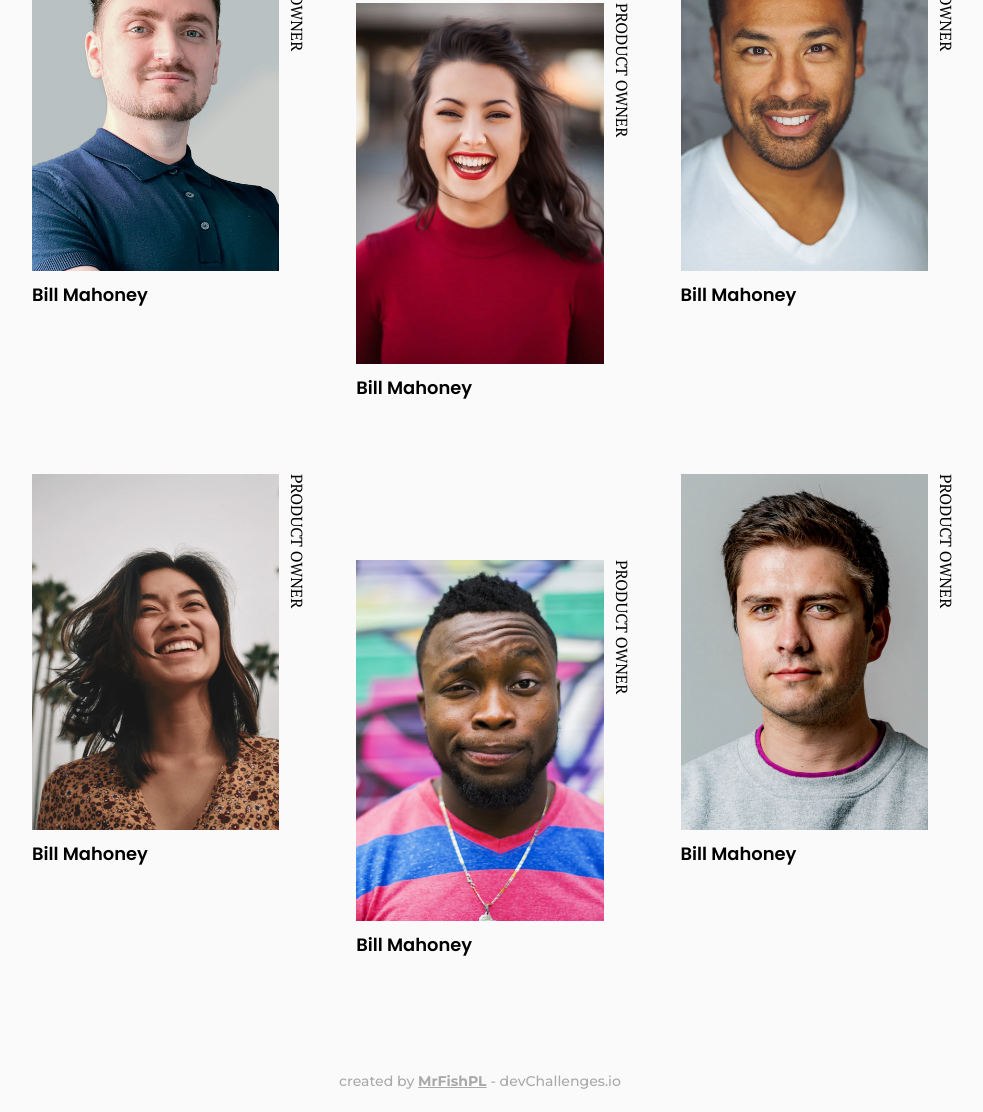
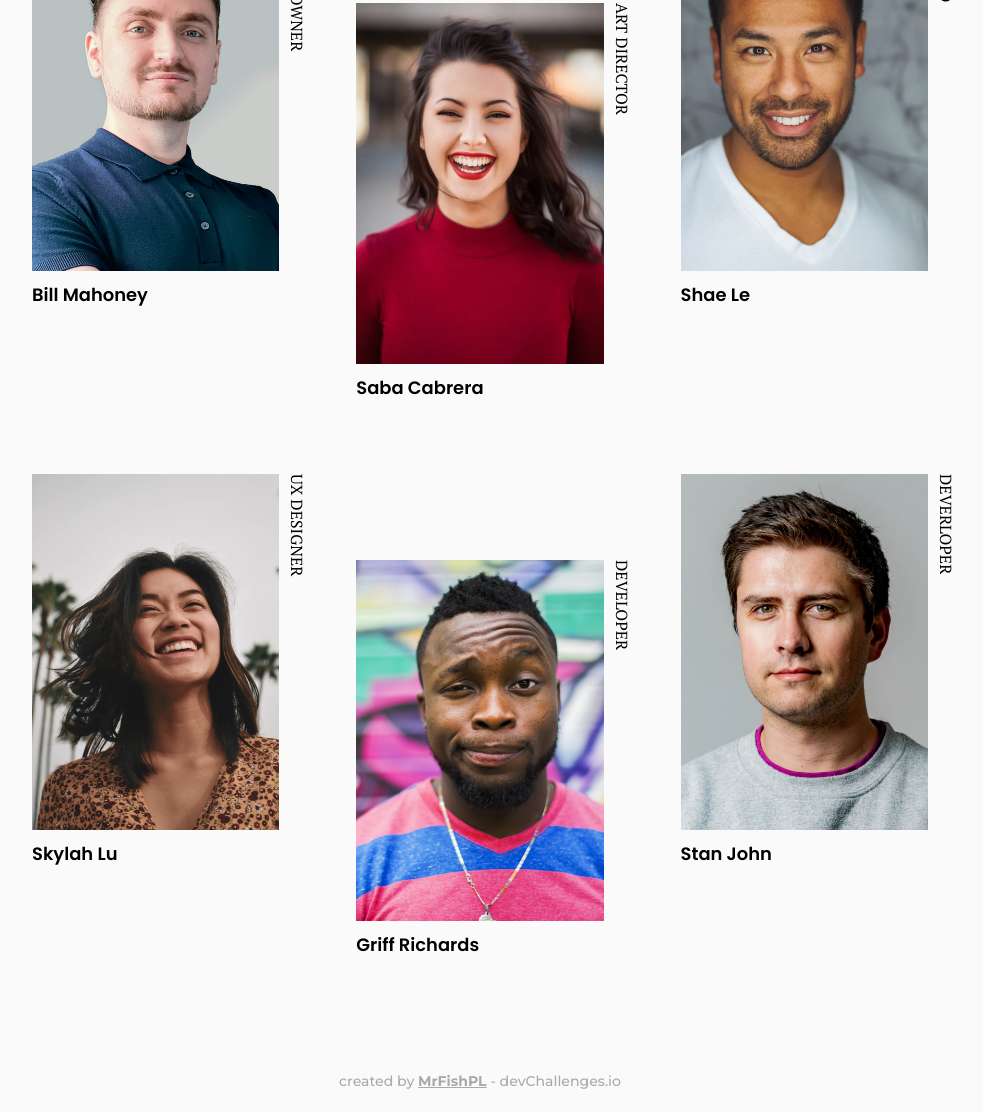
Before and after one commit to MrFishPL/devchallenges.io-MyTeamPage-MrFishPL-, a plain HTML site: page index.html in a window 1280 px wide. Shown: the part 435-1547 px from the top of the page, without its empty margins (160-1143 px from the left). Drawn offline with Linux system fonts and the light colour scheme.

Commit message:
Update index.html

```diff
--- a/index.html
+++ b/index.html
@@ -36,46 +36,46 @@
         <div class="card">
           <figure>
             <img src="img/photo2.png" alt="" />
-            <figcaption>Product owner</figcaption>
+            <figcaption>Art director</figcaption>
           </figure>
 
-          <strong>Bill Mahoney</strong>
+          <strong>Saba Cabrera</strong>
         </div>
 
         <div class="card">
           <figure>
             <img src="img/photo3.png" alt="" />
-            <figcaption>Product owner</figcaption>
+            <figcaption>Tech Lead</figcaption>
           </figure>
 
-          <strong>Bill Mahoney</strong>
+          <strong>Shae Le</strong>
         </div>
 
         <div class="card">
           <figure>
             <img src="img/photo4.png" alt="" />
-            <figcaption>Product owner</figcaption>
+            <figcaption>UX Designer</figcaption>
           </figure>
 
-          <strong>Bill Mahoney</strong>
+          <strong>Skylah Lu</strong>
         </div>
 
         <div class="card">
           <figure>
             <img src="img/photo5.png" alt="" />
-            <figcaption>Product owner</figcaption>
+            <figcaption>Developer</figcaption>
           </figure>
 
-          <strong>Bill Mahoney</strong>
+          <strong>Griff Richards</strong>
         </div>
 
         <div class="card">
           <figure>
             <img src="img/photo6.png" alt="" />
-            <figcaption>Product owner</figcaption>
+            <figcaption>Deverloper</figcaption>
           </figure>
 
-          <strong>Bill Mahoney</strong>
+          <strong>Stan John</strong>
         </div>
       </div>
 
```
